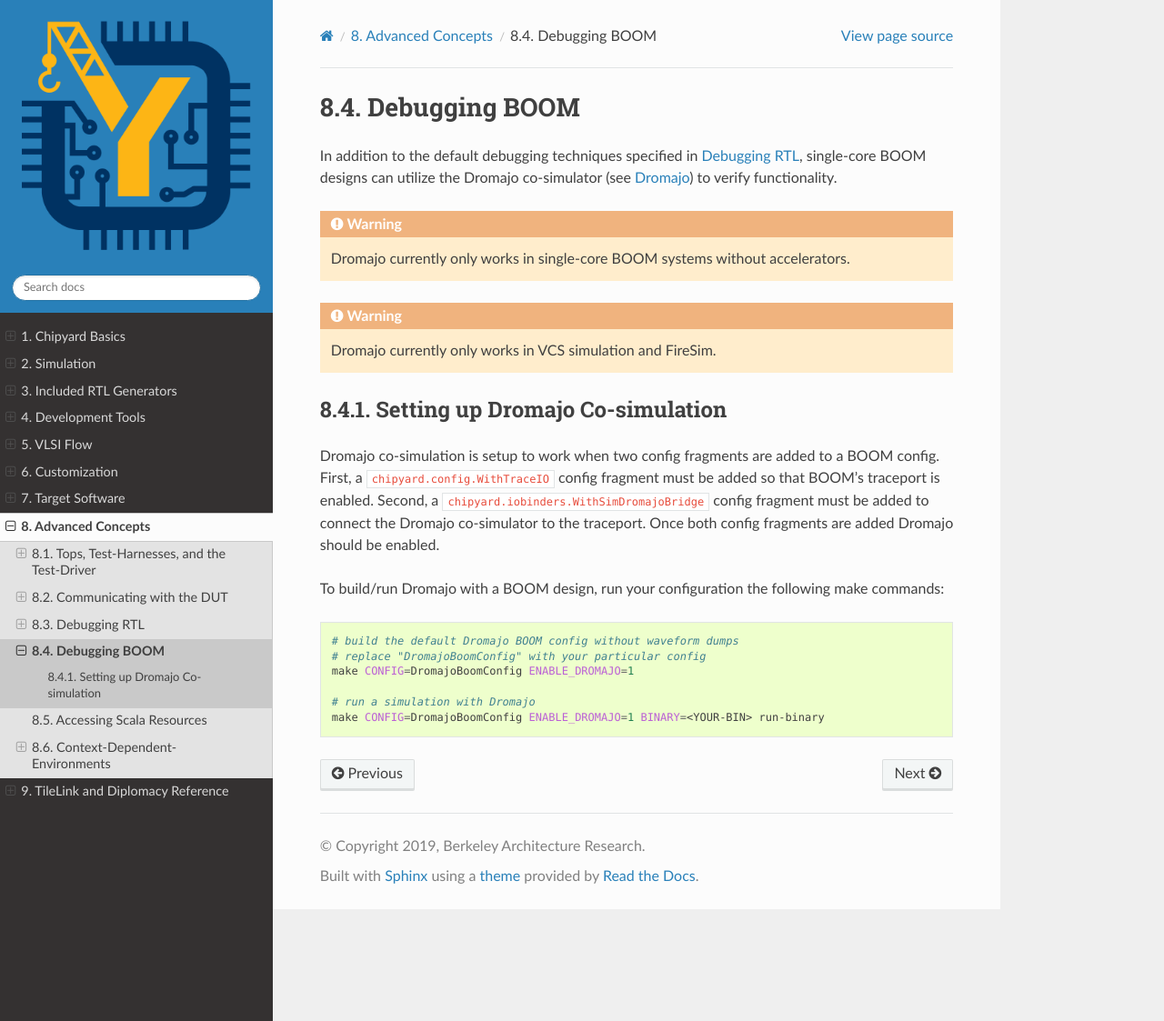
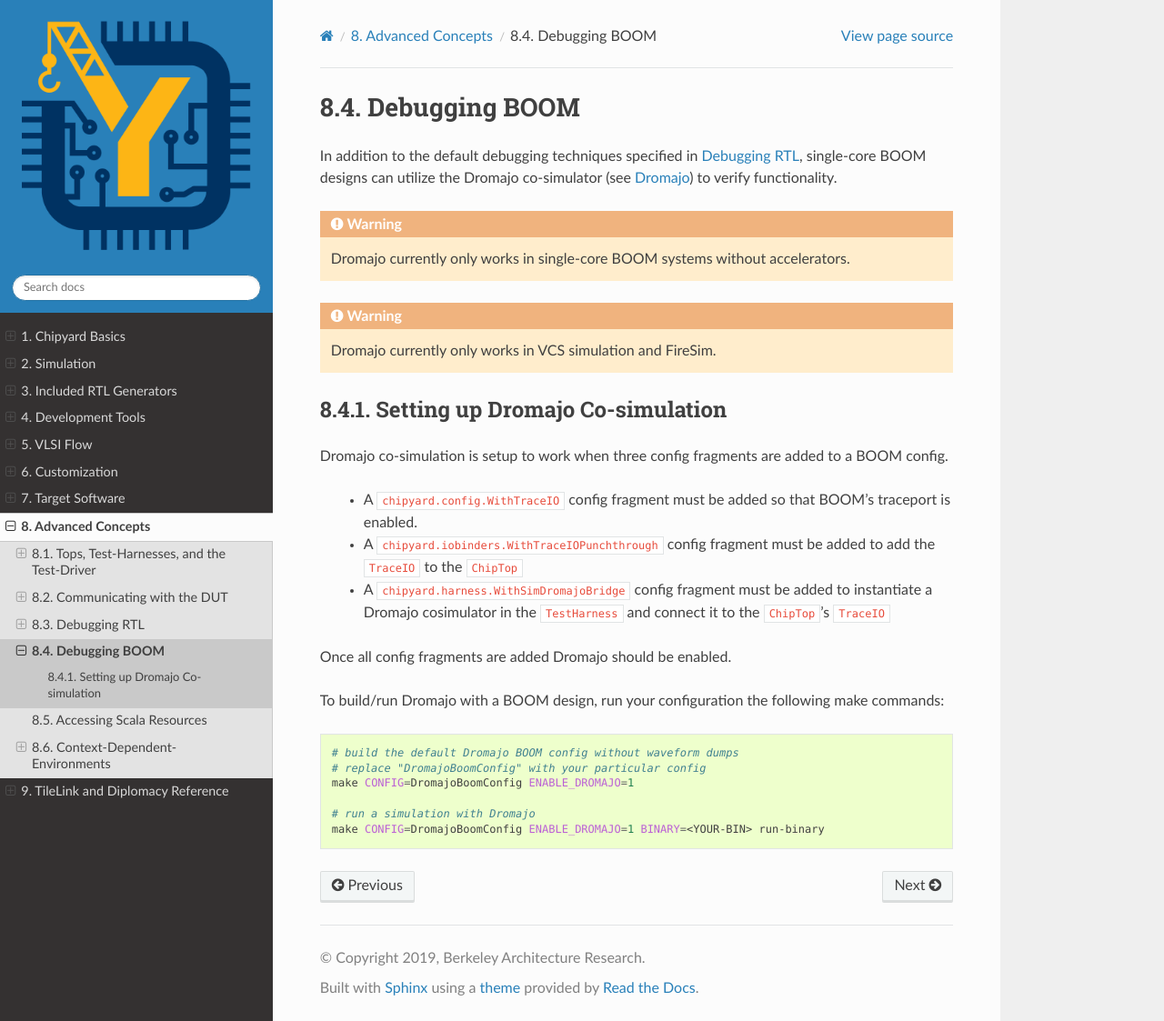
Before and after one commit to ucb-bar/chipyard, a Sphinx documentation site: the page built from docs/Advanced-Concepts/Debugging-BOOM.rst, in a window 1280 px wide and 1123 px high. Shown: the whole window at 91% size. Built offline with Sphinx 7.4.7 and the Read the Docs theme 2.0.0, drawn with Linux system fonts in a browser that asks for light colours.

```diff
--- a/docs/Advanced-Concepts/Debugging-BOOM.rst
+++ b/docs/Advanced-Concepts/Debugging-BOOM.rst
@@ -12,11 +12,14 @@
 Setting up Dromajo Co-simulation
 --------------------------------------
 
-Dromajo co-simulation is setup to work when two config fragments are added to a BOOM config.
-First, a ``chipyard.config.WithTraceIO`` config fragment must be added so that BOOM's traceport is enabled.
-Second, a ``chipyard.iobinders.WithSimDromajoBridge`` config fragment must be added to
-connect the Dromajo co-simulator to the traceport.
-Once both config fragments are added Dromajo should be enabled.
+Dromajo co-simulation is setup to work when three config fragments are added to a BOOM config.
+
+ * A ``chipyard.config.WithTraceIO`` config fragment must be added so that BOOM's traceport is enabled.
+ * A ``chipyard.iobinders.WithTraceIOPunchthrough`` config fragment must be added to add the ``TraceIO`` to the ``ChipTop``
+ * A ``chipyard.harness.WithSimDromajoBridge`` config fragment must be added to instantiate a Dromajo cosimulator in the ``TestHarness`` and connect it to the ``ChipTop``'s ``TraceIO``
+
+
+Once all config fragments are added Dromajo should be enabled.
 
 To build/run Dromajo with a BOOM design, run your configuration the following make commands:
 
--- a/docs/Advanced-Concepts/Top-Testharness.rst
+++ b/docs/Advanced-Concepts/Top-Testharness.rst
@@ -14,9 +14,9 @@
 ``ChipTop`` is the top-level module that instantiates the ``System`` submodule, usually an instance of the concrete class ``DigitalTop``.
 The vast majority of the design resides in the ``System``.
 Other components that exist inside the ``ChipTop`` layer are generally IO cells, clock receivers and multiplexers, reset synchronizers, and other analog IP that needs to exist outside of the ``System``.
-The ``IOBinders`` are responsible for instantiating the IO cells and defining the test harness collateral that connects to the top-level ports.
-Most of these types of devices can be instantiated using custom ``IOBinders``, so the provided ``ChipTop`` and ``ChipTopCaughtReset`` classes are sufficient.
-However, if needed, the ``BaseChipTop`` abstract class can be extended for building more custom ``ChipTop`` designs.
+The ``IOBinders`` are responsible for instantiating the IO cells for ``ChipTop`` IO that correspond to IO of the ``System``.
+The ``HarnessBinders`` are responsible for instantiating test harness collateral that connects to the ``ChipTop`` ports.
+Most types of devices and testing collateral can be instantiated using custom ``IOBinders`` and ``HarnessBinders``.
 
 
 System/DigitalTop
```
Also changed, not shown: docs/Customization/IOBinders.rst (+31 -27 lines), 2 other files.
